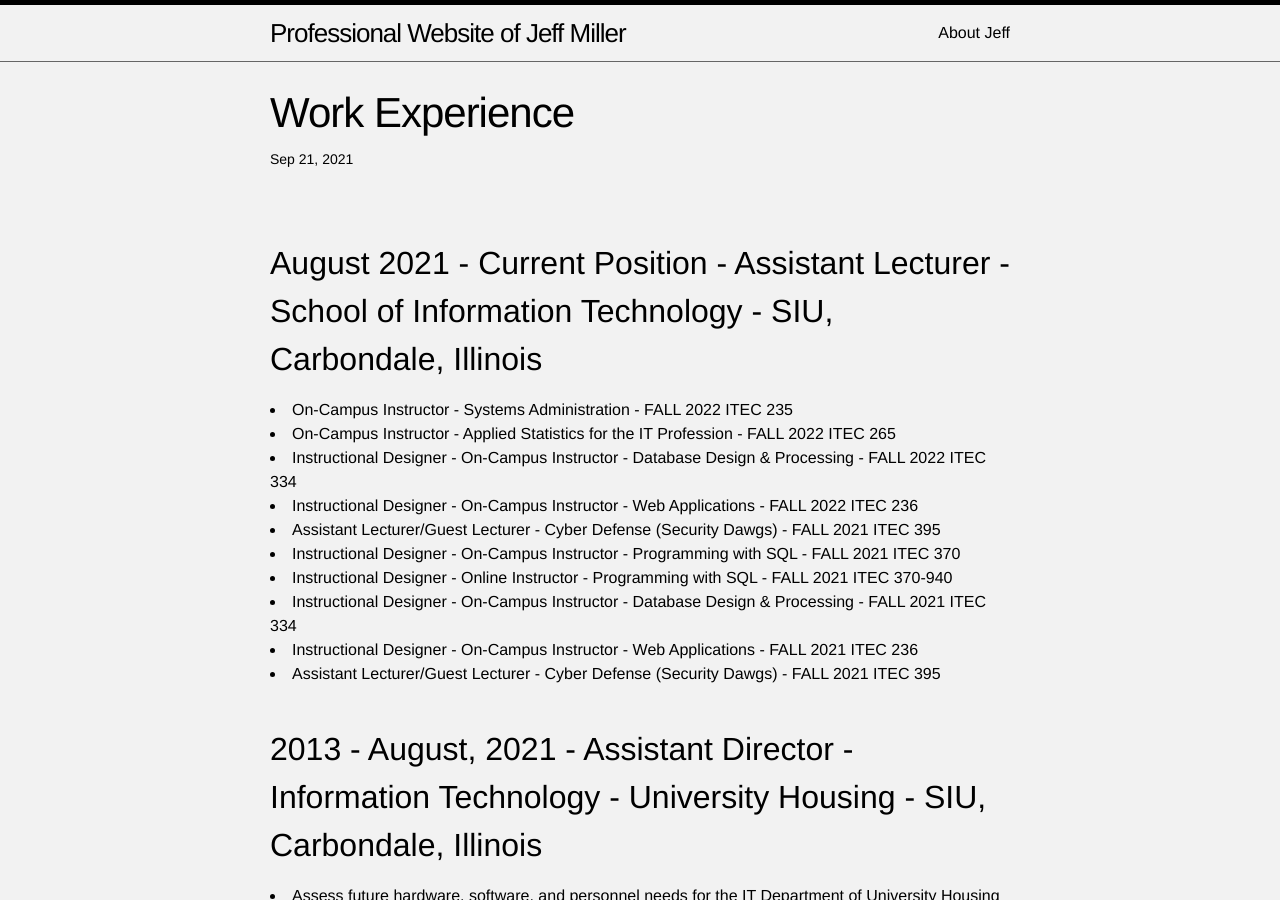
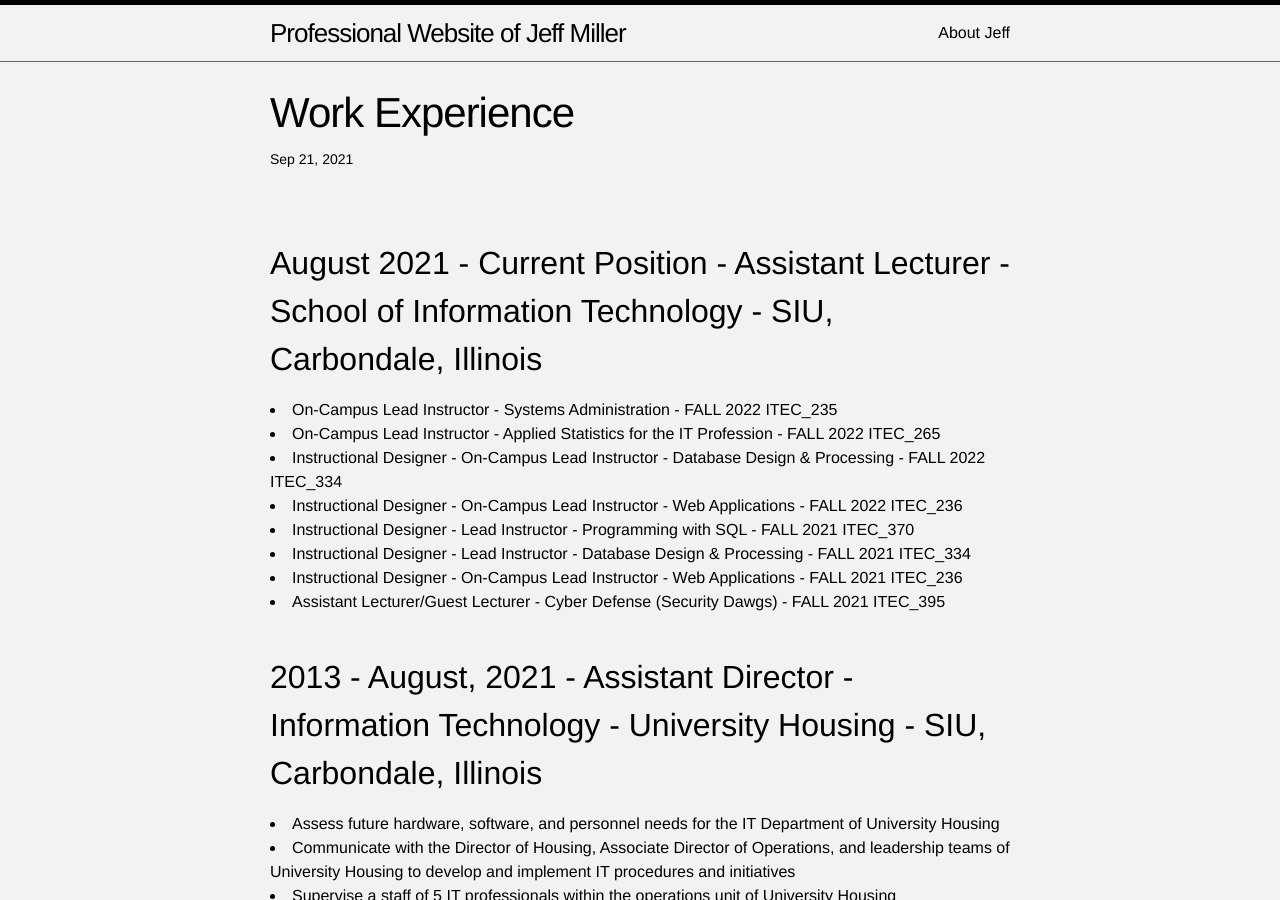
Before and after one commit to jmillersiu/jmillersiu.github.io, a Jekyll site: the page built from _posts/2021-09-21-work_experience.markdown, in a window 1280 px wide and 900 px high. Built offline with Jekyll 4.4.1, drawn with Linux system fonts in a browser that asks for light colours.

Commit message:
Create 2021-09-21-work_experience.markdown

```diff
--- a/_posts/2021-09-21-work_experience.markdown
+++ b/_posts/2021-09-21-work_experience.markdown
@@ -8,16 +8,14 @@
 
 August 2021 - Current Position - Assistant Lecturer - School of Information Technology - SIU, Carbondale, Illinois
 ---
-<li>On-Campus Instructor - Systems Administration - FALL 2022 ITEC 235</li>
-<li>On-Campus Instructor - Applied Statistics for the IT Profession - FALL 2022 ITEC 265</li>
-<li>Instructional Designer - On-Campus Instructor - Database Design & Processing - FALL 2022 ITEC 334</li>
-<li>Instructional Designer - On-Campus Instructor - Web Applications - FALL 2022 ITEC 236</li>
-<li>Assistant Lecturer/Guest Lecturer - Cyber Defense (Security Dawgs) - FALL 2021 ITEC 395</li>
-<li>Instructional Designer - On-Campus Instructor - Programming with SQL - FALL 2021 ITEC 370</li>
-<li>Instructional Designer - Online Instructor - Programming with SQL - FALL 2021 ITEC 370-940</li>
-<li>Instructional Designer - On-Campus Instructor - Database Design & Processing - FALL 2021 ITEC 334</li>
-<li>Instructional Designer - On-Campus Instructor - Web Applications - FALL 2021 ITEC 236</li>
-<li>Assistant Lecturer/Guest Lecturer - Cyber Defense (Security Dawgs) - FALL 2021 ITEC 395</li>
+<li>On-Campus Lead Instructor - Systems Administration - FALL 2022 ITEC_235</li>
+<li>On-Campus Lead Instructor - Applied Statistics for the IT Profession - FALL 2022 ITEC_265</li>
+<li>Instructional Designer - On-Campus Lead Instructor - Database Design & Processing - FALL 2022 ITEC_334</li>
+<li>Instructional Designer - On-Campus Lead Instructor - Web Applications - FALL 2022 ITEC_236</li>
+<li>Instructional Designer - Lead Instructor - Programming with SQL - FALL 2021 ITEC_370</li>
+<li>Instructional Designer - Lead Instructor - Database Design & Processing - FALL 2021 ITEC_334</li>
+<li>Instructional Designer - On-Campus Lead Instructor - Web Applications - FALL 2021 ITEC_236</li>
+<li>Assistant Lecturer/Guest Lecturer - Cyber Defense (Security Dawgs) - FALL 2021 ITEC_395</li>
 <br>
 
 2013 - August, 2021 - Assistant Director - Information Technology - University Housing - SIU, Carbondale, Illinois
```
